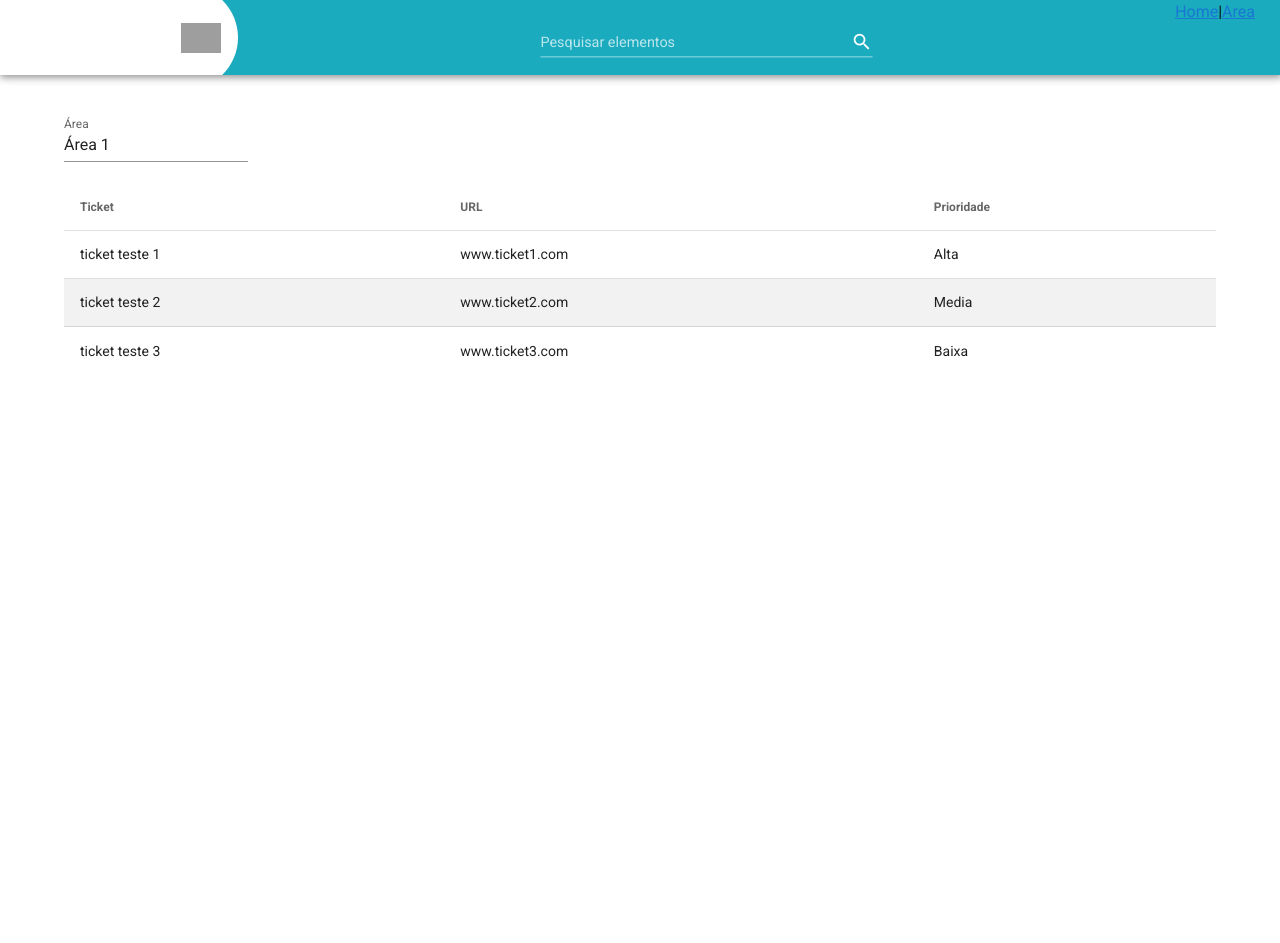
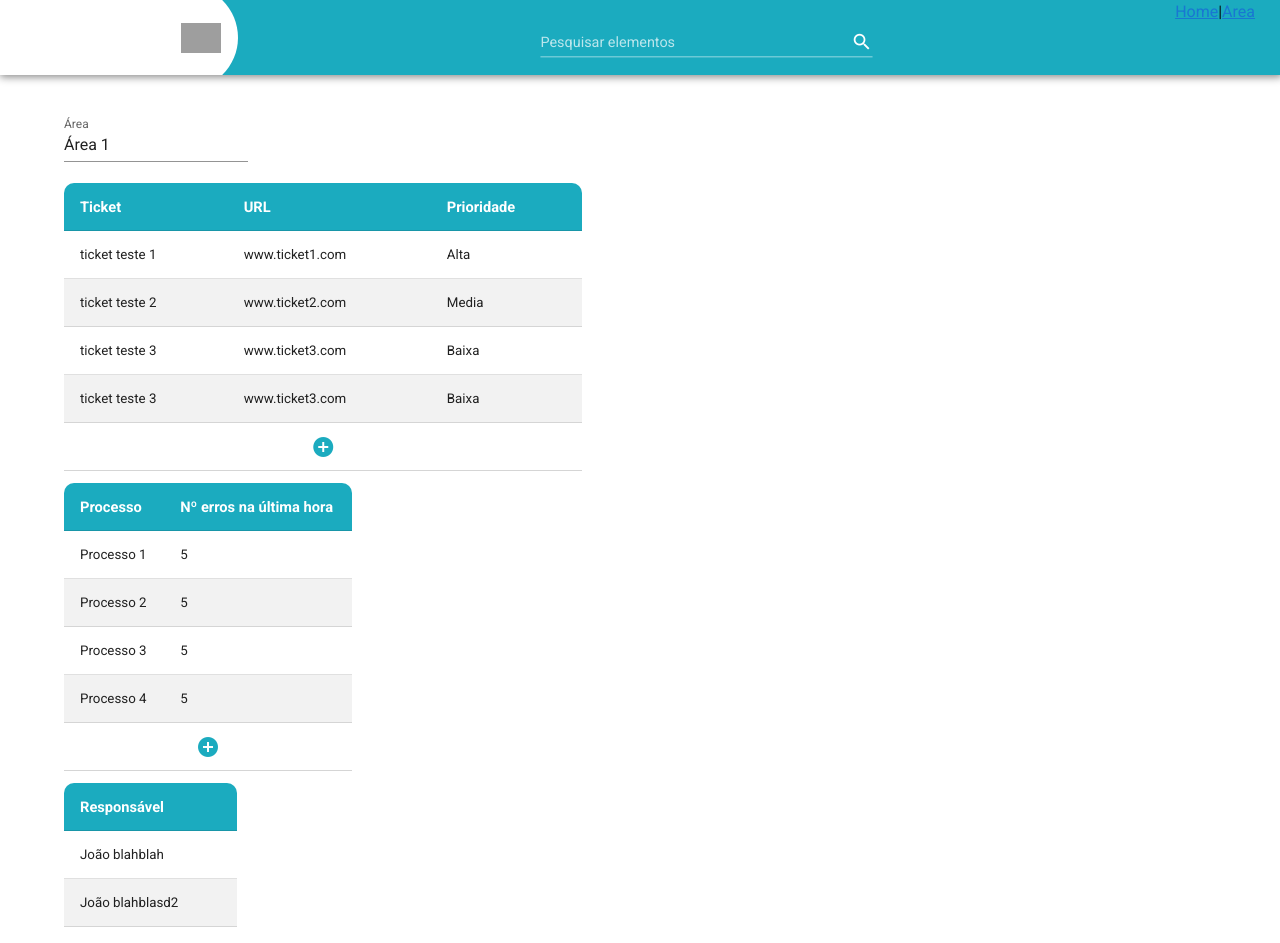
Before and after one commit to brunocarvalho123/organizador-m5, a Vue app in the folder client/: page /#/area in a window 1280 px wide. Shown: the top 943 px of the page. Before the commit the page ends 800 px from the top, so only its background shows below. Built offline with nearby package versions, Linux system fonts and the light colour scheme; grey boxes are pictures that could not be loaded.

Commit message:
New element Table + fix styling

```diff
--- /dev/null
+++ b/client/src/components/OrgTable.vue
@@ -0,0 +1,90 @@
+<template>
+  <v-simple-table fixed-header height="300px">
+    <template v-slot:default>
+      <thead>
+        <tr>
+          <template v-for="header in headers">
+            <th v-if="header.leftCorner" :key="header.name" class='table-header header-left'>
+              {{header.name}}
+              <!-- <v-icon class="sort-icon">mdi-arrow-up-down-bold</v-icon> -->
+            </th>
+            <th v-if="header.rightCorner" :key="header.name" class='table-header header-right'>
+              {{header.name}}
+              <!-- <v-icon class="sort-icon">mdi-arrow-up-down-bold</v-icon> -->
+            </th>
+            <th v-if="header.single" :key="header.name" class='table-header header-single'>
+              {{header.name}}
+              <!-- <v-icon class="sort-icon">mdi-arrow-up-down-bold</v-icon> -->
+            </th>
+            <th v-if="header.middle" :key="header.name" class='table-header'>
+              {{header.name}}
+              <!-- <v-icon class="sort-icon">mdi-arrow-up-down-bold</v-icon> -->
+            </th>
+          </template>
+        </tr>
+      </thead>
+      <tbody>
+          <tr v-for="item in items" v-bind:key="item.id">
+            <template v-for="prop in Object.keys(item)">
+              <td  v-bind:key="prop+item.id" v-if="prop!='id'" class="table-row">{{ item[prop] }}</td>
+            </template>
+          </tr>
+          <tr v-if="addRow">
+            <td class="add-row" :colspan="headers.length">
+              <v-icon color="var(--org-blue)">
+                mdi-plus-circle
+              </v-icon>
+            </td>
+          </tr>
+      </tbody>
+    </template>
+  </v-simple-table>
+</template>
+
+<style scoped>
+  .table-header {
+    background-color: var(--org-blue) !important;
+    color: white !important;
+    font-size: 11pt !important;
+  }
+
+  .header-left {
+    border-top-left-radius: 10px;
+  }
+
+  .header-right {
+    border-top-right-radius: 10px;
+  }
+
+  .header-single {
+    border-top-left-radius: 10px;
+    border-top-right-radius: 10px;
+  }
+
+  .table-row {
+    font-size: 10pt !important;
+  }
+
+  .add-row {
+    text-align: center;
+    border-bottom: 1px solid var(--org-nice-grey);
+  }
+
+  tbody tr:nth-of-type(even) {
+    background-color: rgba(0, 0, 0, .05);
+  }
+
+  .sort-icon {
+    font-size: 11pt;
+    color: var(--org-light-blue)
+  }
+</style>
+
+<script>
+  export default {
+    name: 'OrgTable',
+    props: ['headers','items', 'addRow'],
+    data: () => ({
+    }),
+  }
+</script>
--- a/client/src/theme/variables.css
+++ b/client/src/theme/variables.css
@@ -1,6 +1,8 @@
 :root {
     --org-blue: #1BABBF;
+    --org-light-blue: #63AFC3;
     --org-white: #FFFFFF;
     --org-grey: #757576;
     --org-light-grey: #F2F2F2;
+    --org-nice-grey: #d5d5d5;
 }
--- a/client/src/views/Area.vue
+++ b/client/src/views/Area.vue
@@ -1,25 +1,10 @@
 <template>
   <v-container class="main-container" fluid>
     <v-text-field class="area-name" label="Área" v-bind:value=area.name></v-text-field>
-
-    <v-simple-table fixed-header height="300px">
-      <template v-slot:default>
-        <thead>
-          <tr class="table-header">
-            <th class="text-left">Ticket</th>
-            <th class="text-left">URL</th>
-            <th class="text-left">Prioridade</th>
-          </tr>
-        </thead>
-        <tbody>
-          <tr v-for="ticket in area.tickets" :key="ticket.id">
-            <td>{{ ticket.name }}</td>
-            <td>{{ ticket.url }}</td>
-            <td>{{ ticket.priority }}</td>
-          </tr>
-        </tbody>
-      </template>
-    </v-simple-table>
+    <OrgTable class="ticket-table" :headers="area.tickets.headers" :items="area.tickets.rows" add-row="true"/>
+    <OrgTable class="process-table" :headers="area.processes.headers" :items="area.processes.rows" add-row="true"/>
+    <OrgTable class="employee-table" :headers="area.employees.headers" :items="area.employees.rows" add-row="true"/>
+    <OrgTable class="project-table" :headers="area.projects.headers" :items="area.projects.rows" add-row="true"/>
   </v-container>
 </template>
 
@@ -34,34 +19,80 @@
     width: 16%;
   }
 
-  tbody tr:nth-of-type(even) {
-    background-color: rgba(0, 0, 0, .05);
-  }
-
-  .v-label{
+  .v-label {
     font-size: 70px !important;
   }
 
-  .table-header {
-    background-color: var(--org-blue) !important;
+  .ticket-table {
+    width: 45%;
+  }
+
+  .employee-table {
+    width: 15%;
+  }
+
+  .process-table {
+    width: 25%;
   }
 </style>
 
 <script>
+  import OrgTable from '../components/OrgTable';
+
   export default {
+    components: { OrgTable },
     name: 'Area',
-
     data: () => ({
       area: {
         name: 'Área 1',
-        tickets: [
-          {id: 1, name: 'ticket teste 1', url: 'www.ticket1.com', priority: 'Alta'},
-          {id: 2, name: 'ticket teste 2', url: 'www.ticket2.com', priority: 'Media'},
-          {id: 3, name: 'ticket teste 3', url: 'www.ticket3.com', priority: 'Baixa'}
-        ],
-        processes: [],
-        employees: [],
-        project: []
+        tickets: {
+          headers: [
+            {leftCorner: true, name: 'Ticket'},
+            {middle: true, name: 'URL'},
+            {rightCorner: true, name: 'Prioridade'}
+          ],
+          rows: [
+            {id: 1, name: 'ticket teste 1', url: 'www.ticket1.com', priority: 'Alta'},
+            {id: 2, name: 'ticket teste 2', url: 'www.ticket2.com', priority: 'Media'},
+            {id: 3, name: 'ticket teste 3', url: 'www.ticket3.com', priority: 'Baixa'},
+            {id: 4, name: 'ticket teste 3', url: 'www.ticket3.com', priority: 'Baixa'}
+          ]
+        },
+        processes: {
+          headers: [
+            {leftCorner: true, name: 'Processo'},
+            {rightCorner: true, name: 'Nº erros na última hora'}
+          ],
+          rows: [
+            {id: 1, name: 'Processo 1', nErrors: 5},
+            {id: 2, name: 'Processo 2', nErrors: 5},
+            {id: 3, name: 'Processo 3', nErrors: 5},
+            {id: 4, name: 'Processo 4', nErrors: 5}
+          ]
+        },
+        employees: {
+          headers: [
+            {single: true, name: 'Responsável'}
+          ],
+          rows: [
+            {id: 1, name: 'João blahblah'},
+            {id: 2, name: 'João blahblasd2'},
+            {id: 3, name: 'João blahblah 3'}
+          ]
+        },
+        projects: {
+          headers: [
+            {leftCorner: true, name: 'Projeto'},
+            {middle: true, name: 'Progresso'},
+            {rightCorner: true, name: 'Dias restantes'}
+          ],
+          rows: [
+            {id: 1, name: 'Projeto da area 1', progress: 25, daysLeft: 93},
+            {id: 2, name: 'Projeto da area 2', progress: 75, daysLeft: 35},
+            {id: 3, name: 'Projeto da area 3', progress: 50, daysLeft: 103},
+            {id: 4, name: 'Projeto da area 3', progress: 90, daysLeft: 12}
+          ]
+        }
       }
     }),
   }
```
